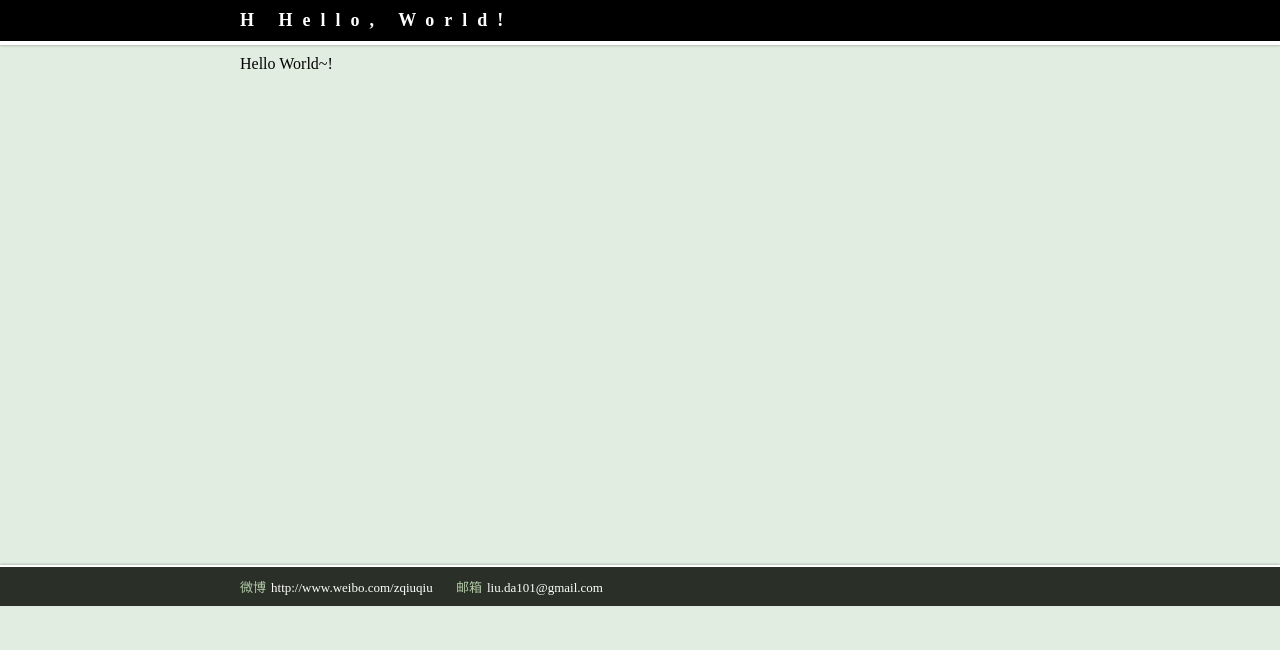
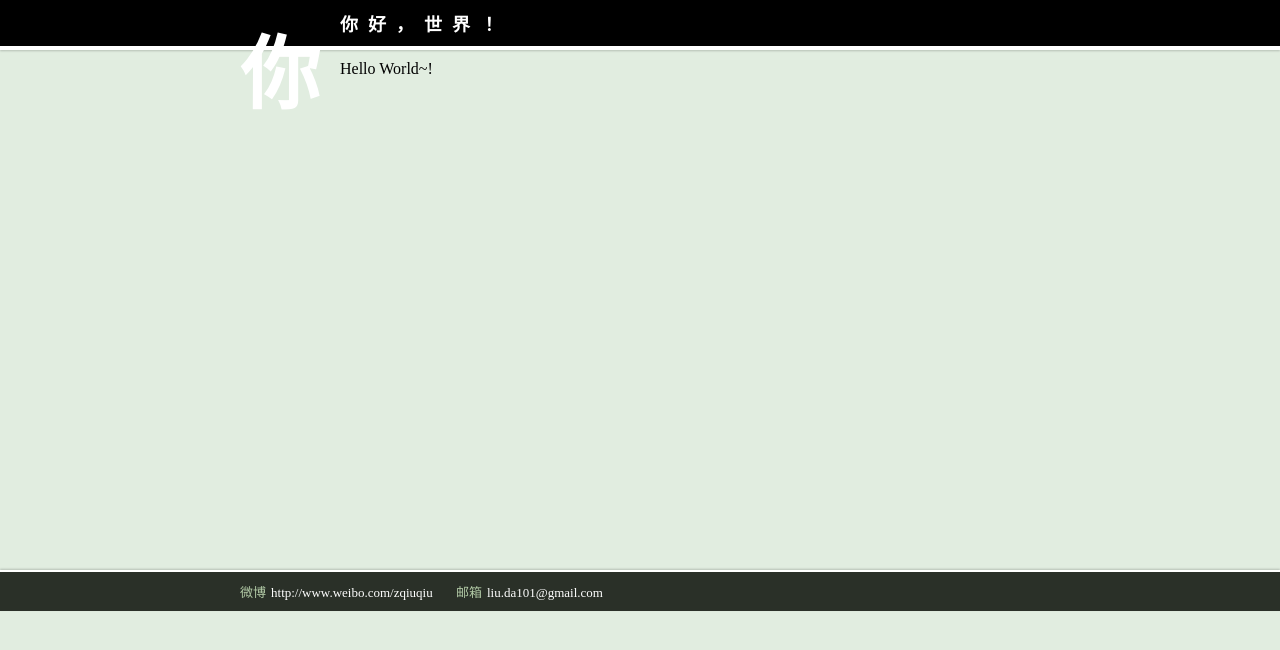
Before and after one commit to liuda101/liuda101.github.com, a Jekyll site: the page built from _posts/2012-11-04-HelloWorld.md, in a window 1280 px wide. Shown: the top 650 px of the page. Built offline with Jekyll 4.4.1, drawn with Linux system fonts in a browser that asks for light colours; comment, search, counter and statistics services are not loaded.

Commit message:
test custom var

```diff
--- a/_posts/2012-11-04-HelloWorld.md
+++ b/_posts/2012-11-04-HelloWorld.md
@@ -1,7 +1,7 @@
 ---
 layout: post
-title: Hello, World!
-firstLetter : H
+title: 你好，世界！
+firstLetter : 你
 ---
 
 <p>Hello World~!</p>
--- a/styles/site.css
+++ b/styles/site.css
@@ -7,7 +7,8 @@ html,body{background-color:#e1ede0;}
 header{color:white;background-color:black;padding-top:10px;padding-bottom:10px;border-bottom:4px solid white;box-shadow:0px 1px 2px rgba(0,0,0,0.2);}
 header h1{font-size:35px;letter-spacing:20px;padding-bottom:10px;}
 header h2{font-size:18px;letter-spacing:10px;margin-left:120px;}
-header h2.p{margin-left:0px;}
+.p{margin-left:0px;}
+.p>span{font-size:80px;float:left;padding-right:10px;}
 header img{position:absolute;height:80px;width:80px;right:40px;top:30px;padding:4px;border:1px solid rgba(0,0,0,0.2);background-color:#fff;border-radius:4px;box-shadow:1px 1px 2px rgba(0,0,0,0.2);}
 
 #content{padding:10px 0px;min-height:500px;}
```
